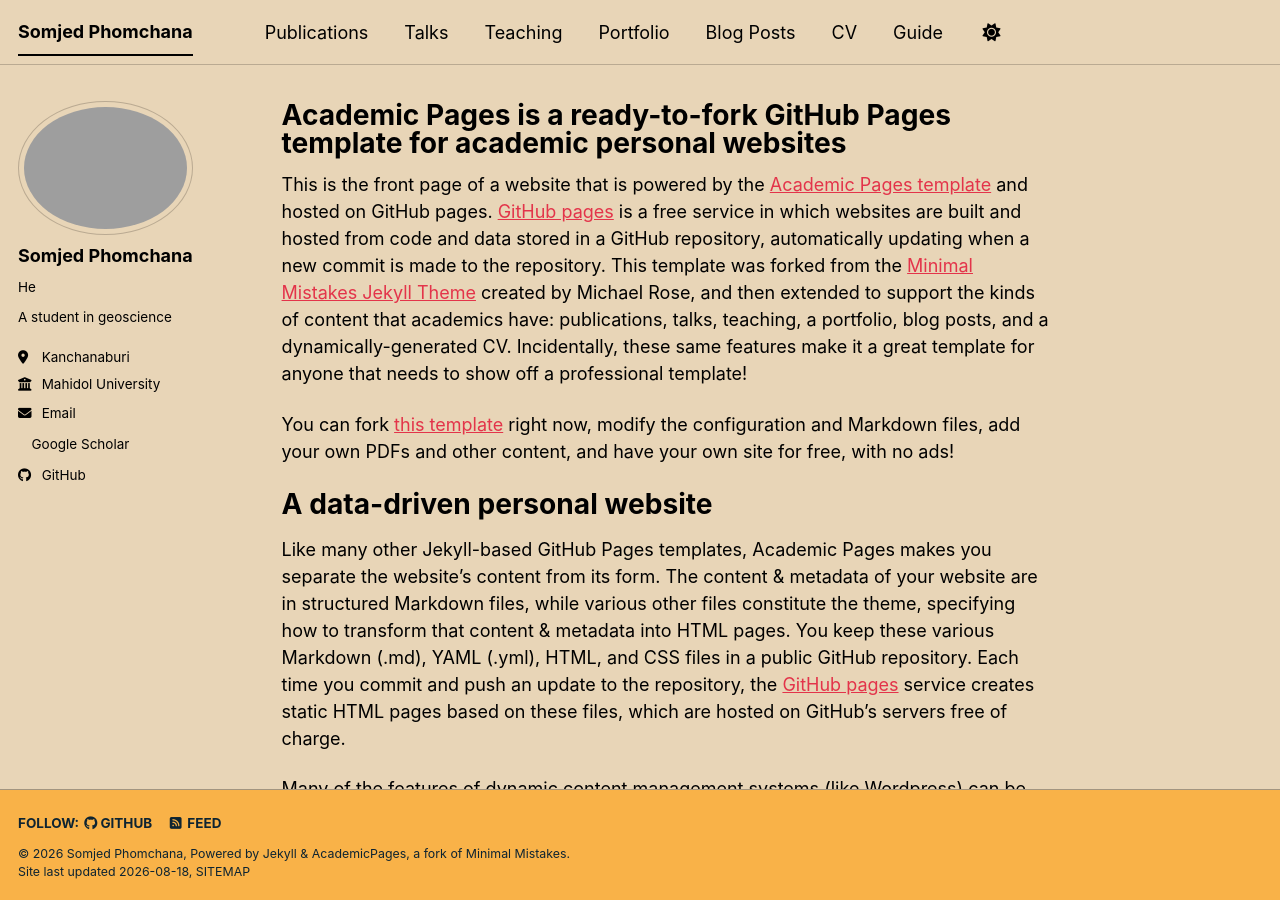
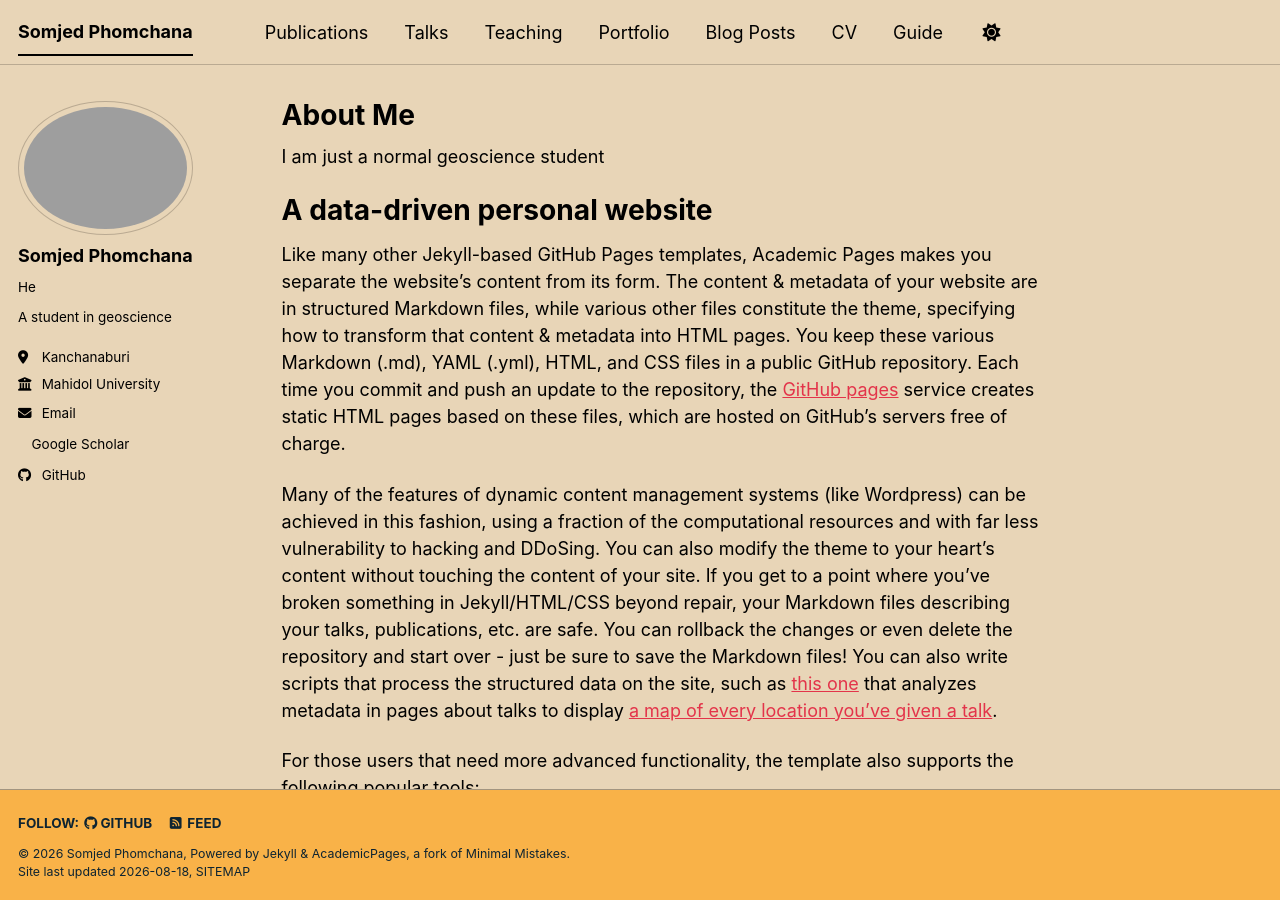
Before and after one commit to somjed4546-ctrl/somjed4546-ctrl.github.io, a Jekyll site: the page built from _pages/about.md, in a window 1280 px wide and 900 px high. Built offline with Jekyll 4.4.1, drawn with Linux system fonts in a browser that asks for light colours; a style sheet for code colours, icons or effects is not loaded.

Commit message:
Update about.md

```diff
--- a/_pages/about.md
+++ b/_pages/about.md
@@ -1,15 +1,15 @@
 ---
 permalink: /
-title: "Academic Pages is a ready-to-fork GitHub Pages template for academic personal websites"
+title: "About Me"
 author_profile: true
 redirect_from:
   - /about/
   - /about.html
 ---
 
-This is the front page of a website that is powered by the [Academic Pages template](https://github.com/academicpages/academicpages.github.io) and hosted on GitHub pages. [GitHub pages](https://pages.github.com) is a free service in which websites are built and hosted from code and data stored in a GitHub repository, automatically updating when a new commit is made to the repository. This template was forked from the [Minimal Mistakes Jekyll Theme](https://mmistakes.github.io/minimal-mistakes/) created by Michael Rose, and then extended to support the kinds of content that academics have: publications, talks, teaching, a portfolio, blog posts, and a dynamically-generated CV. Incidentally, these same features make it a great template for anyone that needs to show off a professional template!
+I am just a normal geoscience student
 
- You can fork [this template](https://github.com/academicpages/academicpages.github.io) right now, modify the configuration and Markdown files, add your own PDFs and other content, and have your own site for free, with no ads!
+
 
 A data-driven personal website
 ======
```
